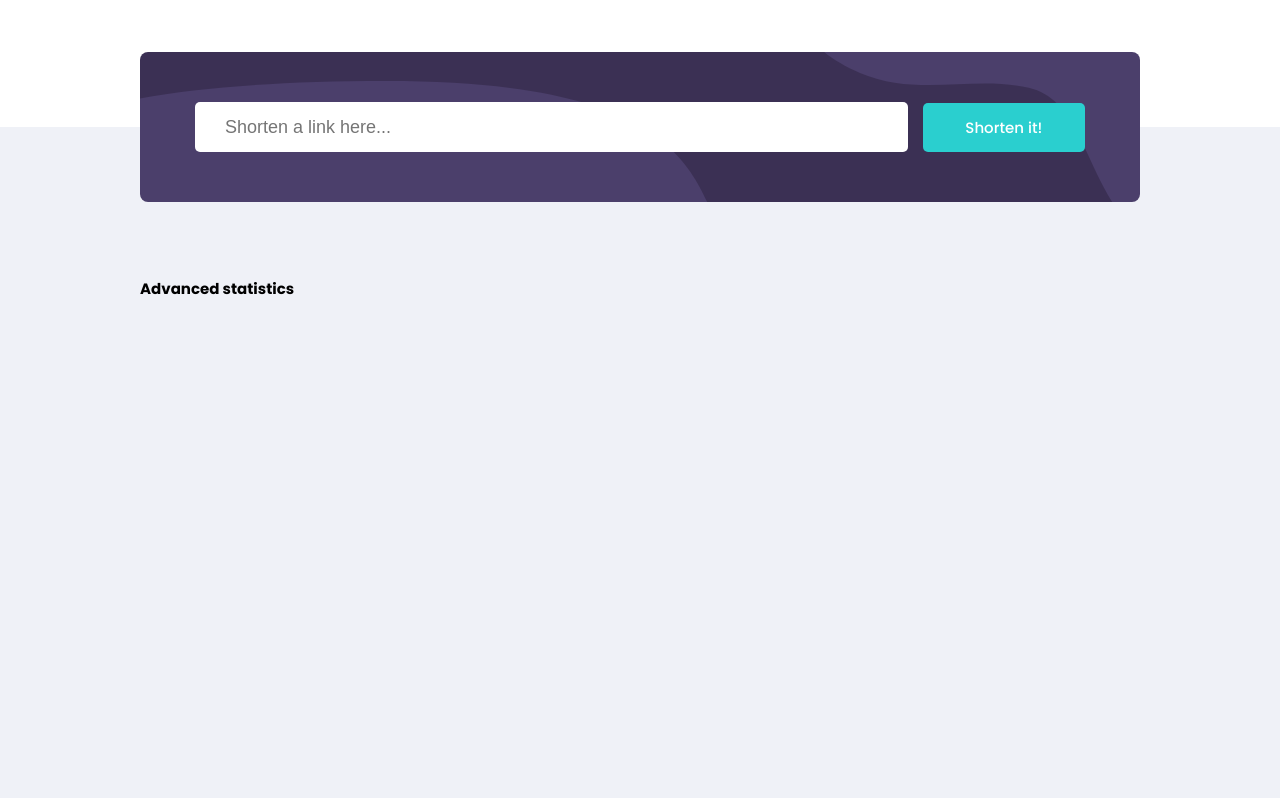
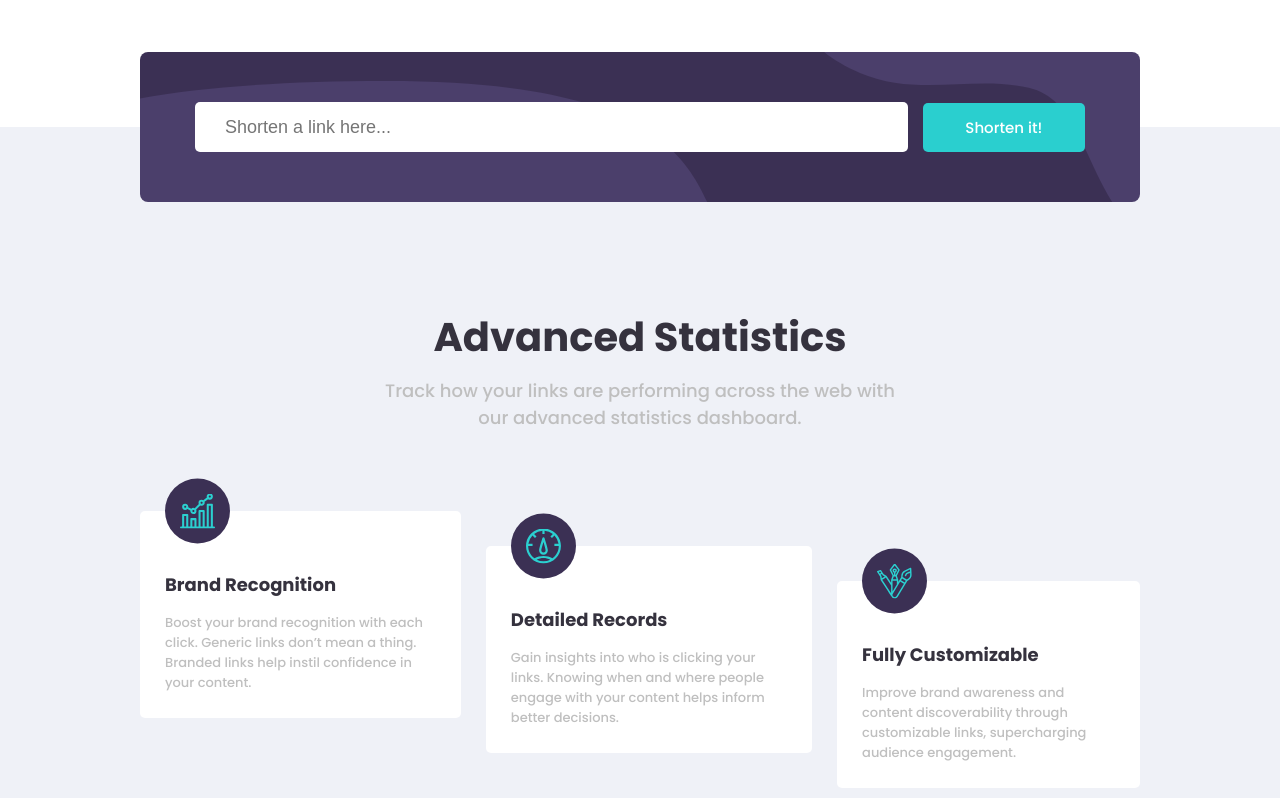
Before and after one commit to GrahamKirwan/Shorlty, a plain HTML site: page index.html in a window 1280 px wide. Shown: the part 660-1458 px from the top of the page. Before the commit the page ends 960 px from the top, so only its background shows below. Drawn offline with Linux system fonts and the light colour scheme.

Commit message:
css stats

```diff
--- a/index.html
+++ b/index.html
@@ -56,7 +56,39 @@
 
 
     <section class="stats">
-      <h1>Advanced statistics</h1>
+      <h2 class="stats--heading">Advanced Statistics</h2>
+      <p class="stats--sub-head">Track how your links are performing across the web with<br> our
+        advanced statistics dashboard.
+      </p>
+      <div class="stats_boxes">
+        <div class="stats_boxes--box stats_boxes--box--1">
+            <div>
+              <img src="images/icon-brand-recognition.svg" alt="brand recognition">
+            </div>
+            <h3>Brand Recognition</h3>
+            <p>Boost your brand recognition with each click. Generic links don’t
+              mean a thing. Branded links help instil confidence in your content.
+            </p>
+        </div>
+        <div class="stats_boxes--box stats_boxes--box--2">
+            <div>
+              <img src="images/icon-detailed-records.svg" alt="detailed records">
+            </div>
+            <h3>Detailed Records</h3>
+            <p>Gain insights into who is clicking your links. Knowing when and where
+              people engage with your content helps inform better decisions.
+            </p>
+        </div>
+        <div class="stats_boxes--box stats_boxes--box--3">
+            <div>
+              <img src="images/icon-fully-customizable.svg" alt="fully customizable">
+            </div>
+            <h3>Fully Customizable</h3>
+            <p>Improve brand awareness and content discoverability through customizable
+              links, supercharging audience engagement.
+            </p>
+        </div>
+      </div>
     </section>
 
 
--- a/src/scss/_input.scss
+++ b/src/scss/_input.scss
@@ -15,6 +15,7 @@
         margin-right: 15px;
         border-radius: .5rem;
         border: none;
+        outline: none;
         display: flex;
         padding-left: 3rem;
         font-size: $fontBody;
--- /dev/null
+++ b/src/scss/_stats.scss
@@ -0,0 +1,69 @@
+.stats {
+
+
+    &--heading {
+        font-size: 4rem;
+        text-align: center;
+        color: $darkBlue;
+        margin-bottom: 1rem;
+        margin-top: 3rem;
+    }
+
+    &--sub-head {
+        text-align: center;
+        font-size: 1.8rem;
+        color: $grey;
+        font-weight: 400;
+    }
+
+    &_boxes {
+        display: flex;
+        margin: 8rem 0;
+
+        &--box {
+            margin-right: 2.5rem;
+            background-color: #fff;
+            border-radius: .5rem;
+            padding: 2.5rem;
+            padding-top: 6rem;
+            position: relative;
+
+
+            div {
+                background-color: $primaryViolet;
+                border-radius: 10rem;
+                width: 3.5rem;
+                height: 3.5rem;
+                padding: 1.5rem;
+                display: flex;
+                position: absolute;
+                top: 0;
+                transform: translateY(-50%);
+
+            }
+
+            h3 {
+                font-size: $fontBody;
+                color: $darkBlue;
+                padding-bottom: 1.5rem;
+            }
+
+            p {
+                font-size: 1.3rem;
+                color: $grey;
+            }
+
+            &--1 {
+
+            }
+            &--2 {
+                transform: translateY(3.5rem);
+
+            }
+            &--3 {
+                margin-right: 0;
+                transform: translateY(7rem);
+            }
+        }
+    }
+}
--- a/src/scss/main.scss
+++ b/src/scss/main.scss
@@ -2,3 +2,4 @@
 @import 'components';
 @import 'header';
 @import 'input';
+@import 'stats';
```
Also changed, not shown: src/scss/main.css, 1 other file.
